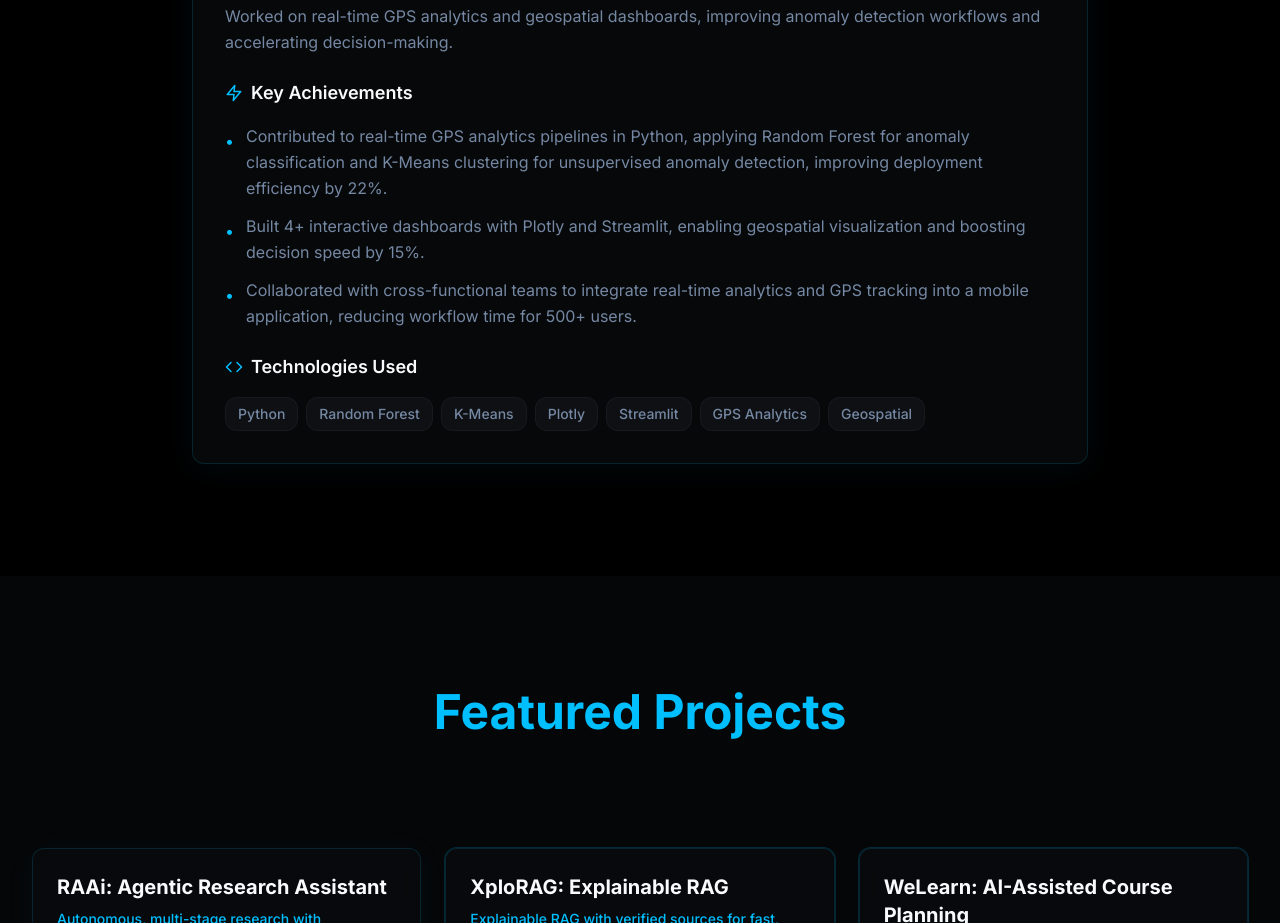
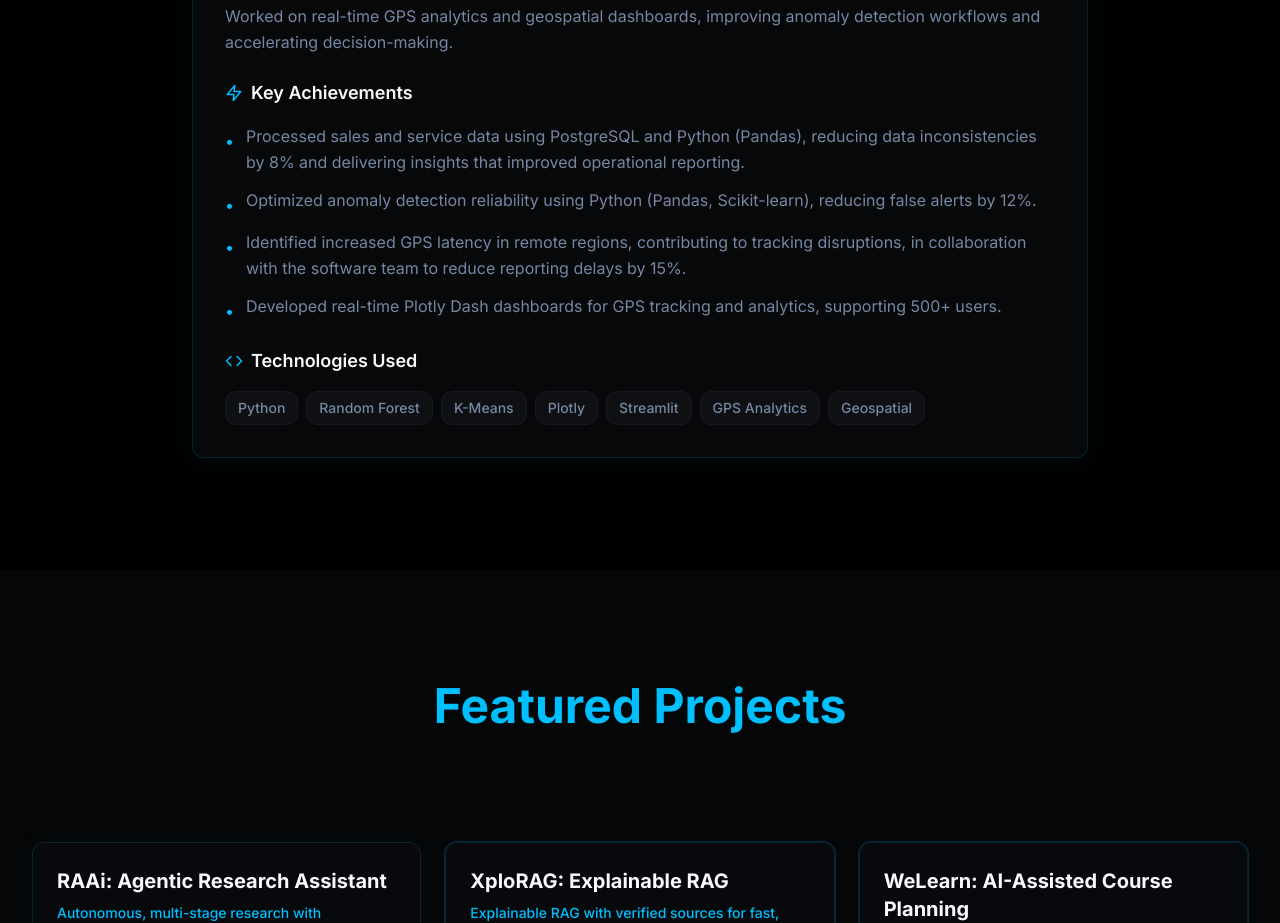
Before and after one commit to sunny-arch-82/sunny-arch-82.github.io, a React (Vite) app: page / in a window 1280 px wide. Shown: the part 3760-4683 px from the top of the page. Built offline with nearby package versions, Linux system fonts and the light colour scheme; the HTML template or start-up script is replaced by a standard one.

Commit message:
Update experience
Updated portfolio data with new achievements and metrics related to GPS analytics and dashboard development.

```diff
--- a/src/data/portfolioData.ts
+++ b/src/data/portfolioData.ts
@@ -80,9 +80,10 @@ export const portfolioData = {
       endDate: "May 2025",
       description: "Worked on real-time GPS analytics and geospatial dashboards, improving anomaly detection workflows and accelerating decision-making.",
       bullets: [
-        "Contributed to real-time GPS analytics pipelines in Python, applying Random Forest for anomaly classification and K-Means clustering for unsupervised anomaly detection, improving deployment efficiency by 22%.",
-        "Built 4+ interactive dashboards with Plotly and Streamlit, enabling geospatial visualization and boosting decision speed by 15%.",
-        "Collaborated with cross-functional teams to integrate real-time analytics and GPS tracking into a mobile application, reducing workflow time for 500+ users."
+        "Processed sales and service data using PostgreSQL and Python (Pandas), reducing data inconsistencies by 8% and delivering insights that improved operational reporting.",
+        "Optimized anomaly detection reliability using Python (Pandas, Scikit-learn), reducing false alerts by 12%.",
+        "Identified increased GPS latency in remote regions, contributing to tracking disruptions, in collaboration with the software team to reduce reporting delays by 15%.",
+        "Developed real-time Plotly Dash dashboards for GPS tracking and analytics, supporting 500+ users."
       ],
       techStack: ["Python", "Random Forest", "K-Means", "Plotly", "Streamlit", "GPS Analytics", "Geospatial"]
     }
```
